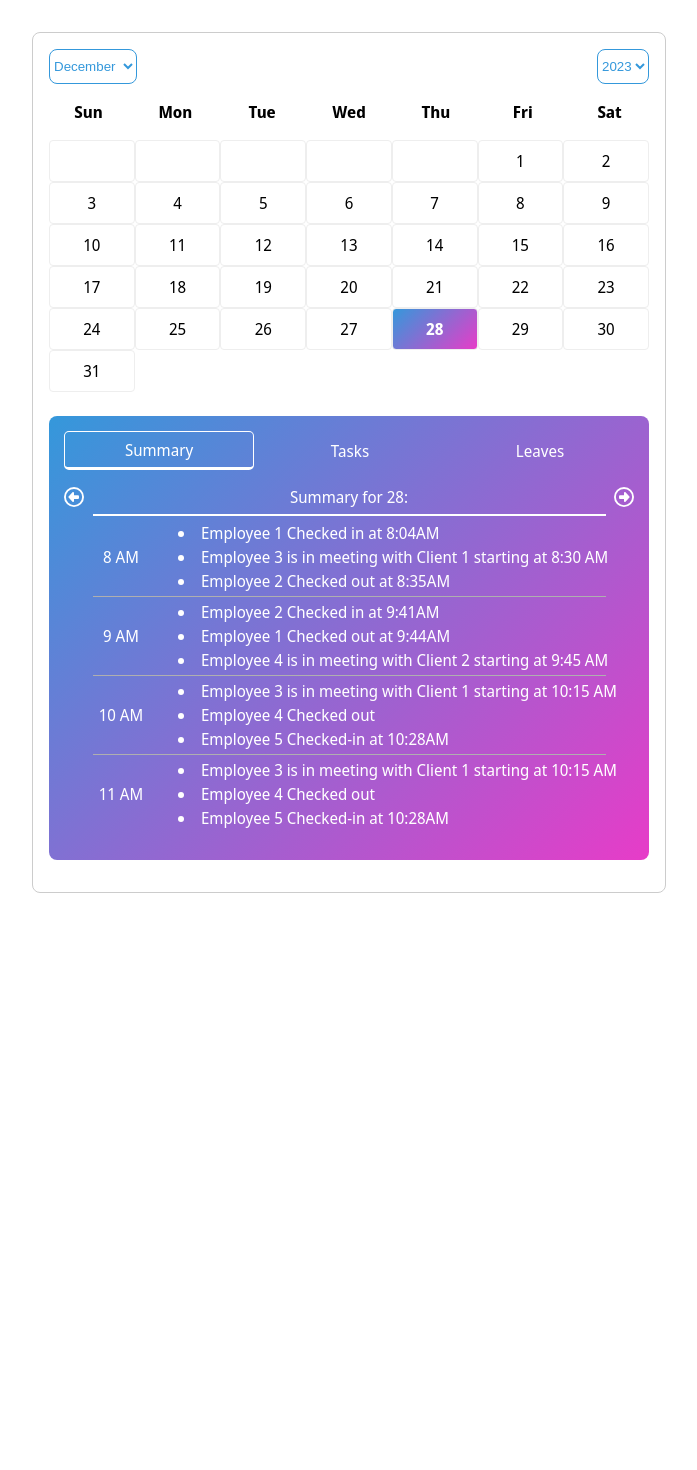
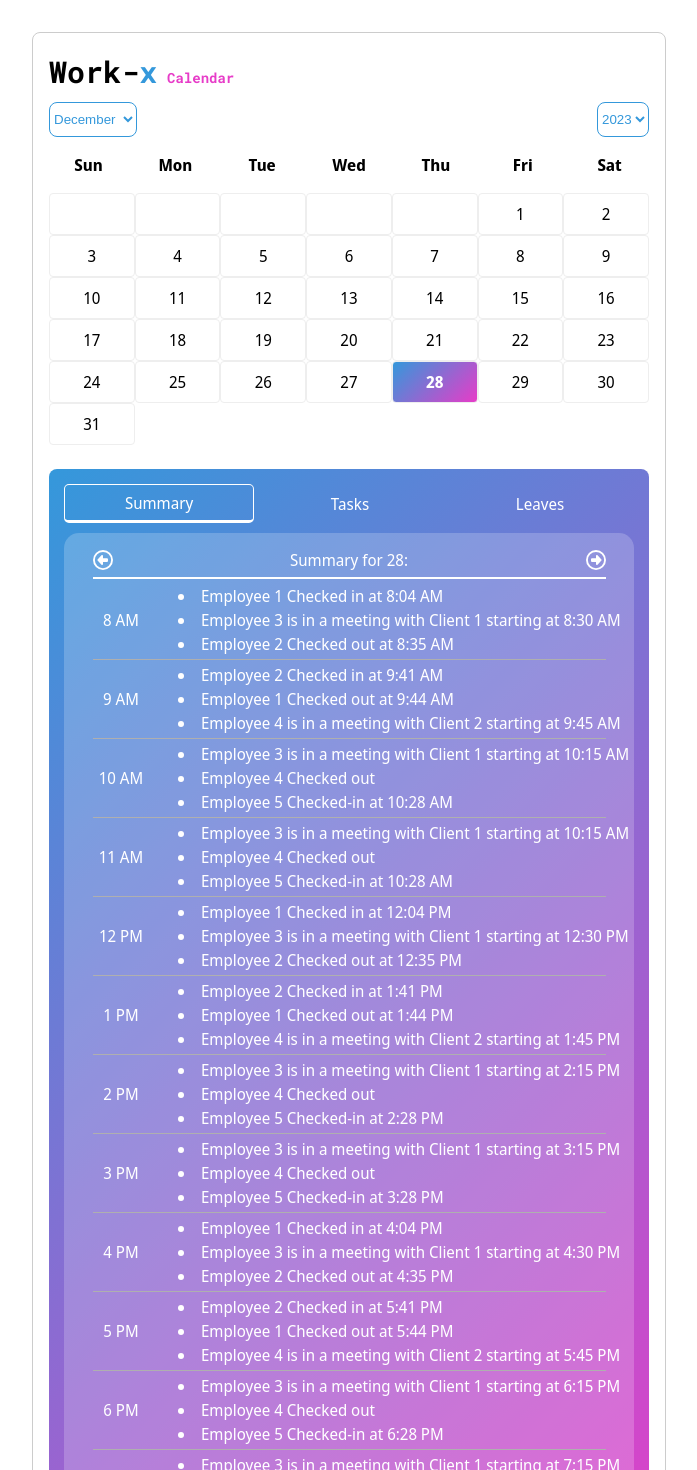
Before and after one commit to adithyawebt/workx-calendar, a React (Vite) app: page / in a window 1280 px wide. Shown: the top 1470 px of the page, without its empty margins (291-988 px from the left). Before the commit the page ends 925 px from the top, so only its background shows below. Built offline with nearby package versions, Linux system fonts and the light colour scheme.

Commit message:
interfaces added for data flow, mock data created for leaves, sums and tasks

```diff
--- a/src/App.tsx
+++ b/src/App.tsx
@@ -1,6 +1,6 @@
 import './App.css'
 
-import { BrowserRouter as Router, Route, Routes } from 'react-router-dom';
+import { BrowserRouter as Router, Routes, Route } from 'react-router-dom';
 
 import Calendar from './components/Calendar/Calendar';
 import AuthPage from './pages/AuthPage';
--- a/src/components/Calendar/Calendar.module.scss
+++ b/src/components/Calendar/Calendar.module.scss
@@ -11,6 +11,24 @@
     max-width: 600px;
     color: black;
     background-color: white;
+
+    .logo {
+        width: 100%;
+        text-align: left;
+        font-family: 'Roboto Mono', monospace;
+        font-size: 30px;
+
+        span:nth-child(1) {
+            color: $primary;
+        }
+
+        span:nth-child(2) {
+            padding: 0 10px;
+            font-size: 14px;
+            font-family: 'Roboto Mono', monospace;
+            color: $contrast;
+        }
+    }
 
     .header {
         display: flex;
--- a/src/components/Calendar/Calendar.tsx
+++ b/src/components/Calendar/Calendar.tsx
@@ -58,6 +58,7 @@ const Calendar = () => {
 
     return (
         <div className={styles.calendar}>
+            <span className={styles.logo}>Work-<span>x</span><span>Calendar</span></span>
             <div className={styles.header}>
                 <select className={styles.monthSelector} value={currentMonth.toString()} onChange={handleMonthChange}>
                     {months.map((month, index) => (
--- a/src/components/Schedule/Schedule.module.scss
+++ b/src/components/Schedule/Schedule.module.scss
@@ -51,11 +51,14 @@
     }
 
     .contentHolder {
+        margin: 10px 0px;
         padding: 15px 0px;
         width: 100%;
         display: flex;
         align-items: center;
         justify-content: center;
+        background-color: rgba($color: white, $alpha: 0.2);
+        border-radius: 15px;
 
         .content {
             width: 100%;
@@ -67,7 +70,7 @@
         }
 
         .contentHeader {
-            width: 100%;
+            width: 90%;
             display: flex;
             align-items: center;
             justify-content: space-between;
@@ -115,15 +118,23 @@
             align-items: center;
             justify-content: center;
 
+            .project {
+                width: 90%;
+                display: flex;
+                flex-direction: column;
+                align-items: center;
+                justify-content: center;
+            }
+
             .projectHeader {
-                width: 90%;
+                width: 100%;
                 display: flex;
                 align-items: center;
                 justify-content: space-between;
                 margin: 10px 0px;
 
                 .projectName {
-                    width: 40%;
+                    width: 50%;
                     display: flex;
                     align-items: center;
                     justify-content: space-between;
@@ -143,10 +154,24 @@
                 }
 
                 .projectStatus {
+                    min-width: 80px;
+                    padding: 5px;
+                    border-radius: 5px;
+                }
+
+                .onTrack {
                     color: rgb(0, 223, 37);
                     border: 2px solid rgb(0, 223, 37);
-                    padding: 5px;
-                    border-radius: 5px;
+                }
+
+                .risk {
+                    color: rgb(182, 0, 0);
+                    border: 2px solid rgb(182, 0, 0);
+                }
+
+                .archived {
+                    color: rgb(0, 0, 0);
+                    border: 2px solid rgb(0, 0, 0);
                 }
             }
 
@@ -158,5 +183,7 @@
                 margin: 5px 0;
             }
         }
+
+
     }
 }
--- a/src/components/Schedule/Schedule.tsx
+++ b/src/components/Schedule/Schedule.tsx
@@ -4,18 +4,27 @@ import styles from './Schedule.module.scss';
 import RightArrow from '../../assets/icons/circle-right.svg';
 import LeftArrow from '../../assets/icons/circle-left.svg';
 
+import summaryData from '../../mockData/summaryData.json';
+import projectData from '../../mockData/projectData.json';
+import leaveData from '../../mockData/leaveData.json'
+
+// import { SummaryInfo, ProjectInfo, LeaveInfo } from '../../interfaces/ScheduleInterface';
+
 interface ScheduleProps {
-    // events: Record<number, string[]>;
     selectedDay: number;
     onDayChange: (newDay: number) => void,
 }
 
 const Schedule = ({
-    // events,
     selectedDay,
     onDayChange }: ScheduleProps) => {
-    // const dayEvents = events[selectedDay] || [];
     const [selectedTab, setSelectedTab] = useState<'Summary' | 'Tasks' | 'Leaves'>('Summary');
+
+    const statusClassMap: Record<string, string> = {
+        OnTrack: styles.onTrack,
+        Risk: styles.risk,
+        Archived: styles.archived,
+    };
 
     return (
         <div className={styles.schedule}>
@@ -45,41 +54,19 @@ const Schedule = ({
                         </div>
                         <div className={styles.divider}></div>
                         <div className={styles.contentDetails}>
-                            <div className={styles.detailsHolder}>
-                                <div className={styles.time}>8 AM</div>
+                            {summaryData.map((summary, index) => (
+                                <>
+                                    <div key={index} className={styles.detailsHolder}>
+                                        <div className={styles.time}>{summary.time}</div>
                                         <div className={styles.details}>
-                                    <li>Employee 1 Checked in at 8:04AM</li>
-                                    <li>Employee 3 is in meeting with Client 1 starting at 8:30 AM</li>
-                                    <li>Employee 2 Checked out at 8:35AM</li>
+                                            {summary.details.map((detail, detailIndex) => (
+                                                <li key={detailIndex}>{detail}</li>
+                                            ))}
                                         </div>
                                     </div>
                                     <div className={styles.dividerSmall}></div>
-                            <div className={styles.detailsHolder}>
-                                <div className={styles.time}>9 AM</div>
-                                <div className={styles.details}>
-                                    <li>Employee 2 Checked in at 9:41AM</li>
-                                    <li>Employee 1 Checked out at 9:44AM</li>
-                                    <li>Employee 4 is in meeting with Client 2 starting at 9:45 AM</li>
-                                </div>
-                            </div>
-                            <div className={styles.dividerSmall}></div>
-                            <div className={styles.detailsHolder}>
-                                <div className={styles.time}>10 AM</div>
-                                <div className={styles.details}>
-                                    <li>Employee 3 is in meeting with Client 1 starting at 10:15 AM</li>
-                                    <li>Employee 4 Checked out</li>
-                                    <li>Employee 5 Checked-in at 10:28AM</li>
-                                </div>
-                            </div>
-                            <div className={styles.dividerSmall}></div>
-                            <div className={styles.detailsHolder}>
-                                <div className={styles.time}>11 AM</div>
-                                <div className={styles.details}>
-                                    <li>Employee 3 is in meeting with Client 1 starting at 10:15 AM</li>
-                                    <li>Employee 4 Checked out</li>
-                                    <li>Employee 5 Checked-in at 10:28AM</li>
-                                </div>
-                            </div>
+                                </>
+                            ))}
                         </div>
                     </div>
                 )}
@@ -92,22 +79,27 @@ const Schedule = ({
                         </div>
                         <div className={styles.divider}></div>
                         <div className={styles.tasksHolder}>
+                            {projectData.map((project, index) => (
+                                <div key={index} className={styles.project}>
                                     <div className={styles.projectHeader}>
                                         <div className={styles.projectName}>
-                                    <span>Project One</span><span>Client One</span>
+                                            <span>{project.projectName}</span>
+                                            <span>{project.clientName}</span>
                                         </div>
-                                <div className={styles.projectStatus}>On Track</div>
+                                        <div className={`${styles.projectStatus} ${statusClassMap[project.status]}`}>
+                                            {project.status}
                                         </div>
-                            <li className={styles.projectDetails}>
-                                <span>Task 1:</span>
-                                <span>Employee 1</span>
+                                    </div>
+                                    {project.tasks.map((task, taskIndex) => (
+                                        <li key={taskIndex} className={styles.projectDetails}>
+                                            <span>{task.taskName}:</span>
+                                            <span>{task.assignedTo}</span>
                                         </li>
-                            <li className={styles.projectDetails}>
-                                <span>Task 2:</span>
-                                <span>Employee 3</span>
-                            </li>
+                                    ))}
+                                    <div className={styles.dividerSmall}></div>
                                 </div>
-                        <div className={styles.dividerSmall}></div>
+                            ))}
+                        </div>
                     </div>
                 )}
                 {selectedTab === 'Leaves' && (
@@ -118,10 +110,24 @@ const Schedule = ({
                             <img src={RightArrow} onClick={() => onDayChange(selectedDay + 1)} />
                         </div>
                         <div className={styles.divider}></div>
+                        <div className={styles.leaveContainer}>
+                            {leaveData.map((leave, index) => (
+                                <div key={index} className={styles.leave}>
+                                    <div className={styles.leaveType}>
+                                        <span>{leave.employee}</span>
+                                        <span>{leave.leaveType}</span>
+                                    </div>
+                                    <div className={styles.leaveDetails}>
+                                        <span>Start Date: <span>{leave.startDate}</span></span>
+                                        <span>End Date: <span>{leave.endDate}</span></span>
+                                    </div>
+                                </div>
+                            ))}
+                        </div>
                     </div>
                 )}
             </div>
-        </div>
+        </div >
     );
 };
 
--- a/src/index.css
+++ b/src/index.css
@@ -1,4 +1,5 @@
 @import url('https://fonts.googleapis.com/css2?family=Noto+Sans+Display:wght@100;300;400;500;600;700;900&display=swap');
+@import url('https://fonts.googleapis.com/css2?family=Roboto+Mono:wght@700&display=swap');
 
 :root {
   font-family: 'Noto Sans Display', Helvetica, Arial, sans-serif;
--- /dev/null
+++ b/src/interfaces/ScheduleInterface.ts
@@ -0,0 +1,20 @@
+interface SummaryInfo {
+    time: string;
+    details: string[];
+}
+
+interface ProjectInfo {
+    projectName: string;
+    clientName: string;
+    status: 'OnTrack' | 'Risk' | 'Archived';
+    tasks: { taskName: string; assignedTo: string }[];
+}
+
+interface LeaveInfo {
+    employee: string;
+    leaveType: string;
+    startDate: string;
+    endDate: string;
+}
+
+export type { SummaryInfo, ProjectInfo, LeaveInfo };
--- /dev/null
+++ b/src/mockData/leaveData.json
@@ -0,0 +1,20 @@
+[
+    {
+        "employee": "Employee 1",
+        "leaveType": "Sick Leave",
+        "startDate": "23/01/2024",
+        "endDate": "23/01/2024"
+    },
+    {
+        "employee": "Employee 3",
+        "leaveType": "Vacation",
+        "startDate": "23/01/2024",
+        "endDate": "26/01/2024"
+    },
+    {
+        "employee": "Employee 2",
+        "leaveType": "Personal Leave",
+        "startDate": "24/01/2024",
+        "endDate": "25/01/2024"
+    }
+]
--- /dev/null
+++ b/src/mockData/projectData.json
@@ -0,0 +1,47 @@
+[
+    {
+        "projectName": "Project One",
+        "clientName": "Client One",
+        "status": "OnTrack",
+        "tasks": [
+            {
+                "taskName": "Task 1",
+                "assignedTo": "Employee 1"
+            },
+            {
+                "taskName": "Task 2",
+                "assignedTo": "Employee 2"
+            }
+        ]
+    },
+    {
+        "projectName": "Project Two",
+        "clientName": "Client Two",
+        "status": "Risk",
+        "tasks": [
+            {
+                "taskName": "Task 1",
+                "assignedTo": "Employee 3"
+            },
+            {
+                "taskName": "Task 2",
+                "assignedTo": "Employee 4"
+            }
+        ]
+    },
+    {
+        "projectName": "Project Three",
+        "clientName": "Client Three",
+        "status": "Archived",
+        "tasks": [
+            {
+                "taskName": "Task 1",
+                "assignedTo": "Employee 5"
+            },
+            {
+                "taskName": "Task 2",
+                "assignedTo": "Employee 6"
+            }
+        ]
+    }
+]
--- /dev/null
+++ b/src/mockData/summaryData.json
@@ -0,0 +1,106 @@
+[
+    {
+        "time": "8 AM",
+        "details": [
+            "Employee 1 Checked in at 8:04 AM",
+            "Employee 3 is in a meeting with Client 1 starting at 8:30 AM",
+            "Employee 2 Checked out at 8:35 AM"
+        ]
+    },
+    {
+        "time": "9 AM",
+        "details": [
+            "Employee 2 Checked in at 9:41 AM",
+            "Employee 1 Checked out at 9:44 AM",
+            "Employee 4 is in a meeting with Client 2 starting at 9:45 AM"
+        ]
+    },
+    {
+        "time": "10 AM",
+        "details": [
+            "Employee 3 is in a meeting with Client 1 starting at 10:15 AM",
+            "Employee 4 Checked out",
+            "Employee 5 Checked-in at 10:28 AM"
+        ]
+    },
+    {
+        "time": "11 AM",
+        "details": [
+            "Employee 3 is in a meeting with Client 1 starting at 10:15 AM",
+            "Employee 4 Checked out",
+            "Employee 5 Checked-in at 10:28 AM"
+        ]
+    },
+    {
+        "time": "12 PM",
+        "details": [
+            "Employee 1 Checked in at 12:04 PM",
+            "Employee 3 is in a meeting with Client 1 starting at 12:30 PM",
+            "Employee 2 Checked out at 12:35 PM"
+        ]
+    },
+    {
+        "time": "1 PM",
+        "details": [
+            "Employee 2 Checked in at 1:41 PM",
+            "Employee 1 Checked out at 1:44 PM",
+            "Employee 4 is in a meeting with Client 2 starting at 1:45 PM"
+        ]
+    },
+    {
+        "time": "2 PM",
+        "details": [
+            "Employee 3 is in a meeting with Client 1 starting at 2:15 PM",
+            "Employee 4 Checked out",
+            "Employee 5 Checked-in at 2:28 PM"
+        ]
+    },
+    {
+        "time": "3 PM",
+        "details": [
+            "Employee 3 is in a meeting with Client 1 starting at 3:15 PM",
+            "Employee 4 Checked out",
+            "Employee 5 Checked-in at 3:28 PM"
+        ]
+    },
+    {
+        "time": "4 PM",
+        "details": [
+            "Employee 1 Checked in at 4:04 PM",
+            "Employee 3 is in a meeting with Client 1 starting at 4:30 PM",
+            "Employee 2 Checked out at 4:35 PM"
+        ]
+    },
+    {
+        "time": "5 PM",
+        "details": [
+            "Employee 2 Checked in at 5:41 PM",
+            "Employee 1 Checked out at 5:44 PM",
+            "Employee 4 is in a meeting with Client 2 starting at 5:45 PM"
+        ]
+    },
+    {
+        "time": "6 PM",
+        "details": [
+            "Employee 3 is in a meeting with Client 1 starting at 6:15 PM",
+            "Employee 4 Checked out",
+            "Employee 5 Checked-in at 6:28 PM"
+        ]
+    },
+    {
+        "time": "7 PM",
+        "details": [
+            "Employee 3 is in a meeting with Client 1 starting at 7:15 PM",
+            "Employee 4 Checked out",
+            "Employee 5 Checked-in at 7:28 PM"
+        ]
+    },
+    {
+        "time": "8 PM",
+        "details": [
+            "Employee 1 Checked in at 8:04 PM",
+            "Employee 3 is in a meeting with Client 1 starting at 8:30 PM",
+            "Employee 2 Checked out at 8:35 PM"
+        ]
+    }
+]
```
Lines whose indentation alone changed are shown as unchanged.
